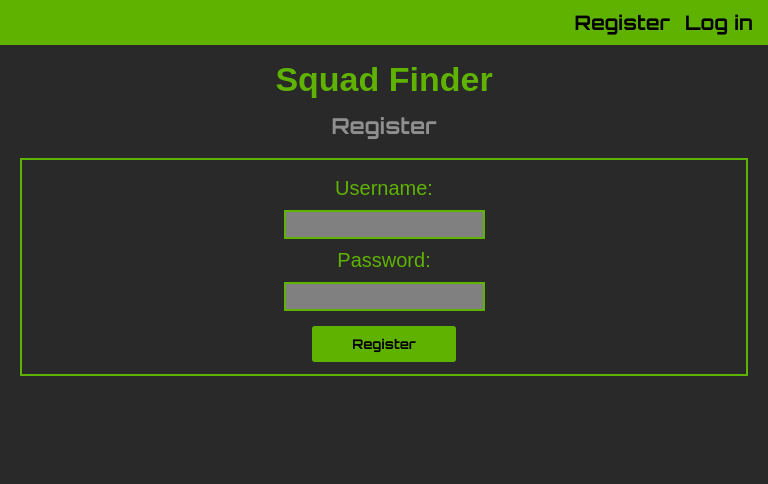
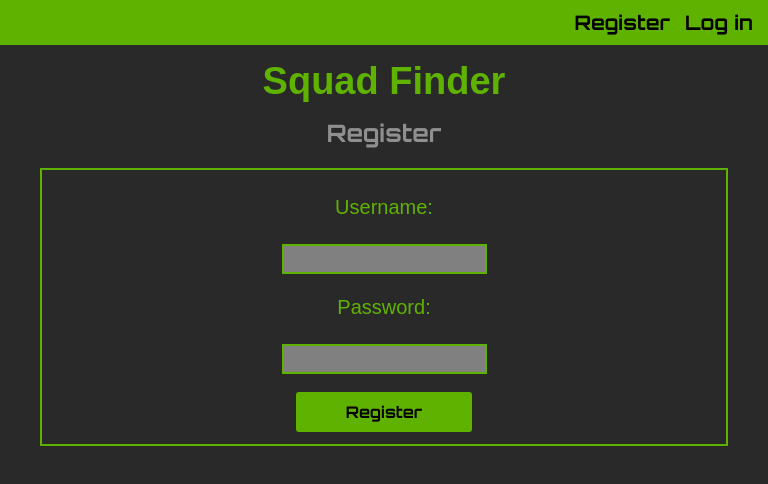
Before and after one commit to yougene42193/squad-finder, a React (Create React App) app: page /register in a window 768 px wide. Shown: the top 484 px of the page. Built offline with nearby package versions, Linux system fonts and the light colour scheme; a web font is replaced by a local one.

Commit message:
style fix

```diff
--- a/src/FavoritesList/FavoritesList.js
+++ b/src/FavoritesList/FavoritesList.js
@@ -1,7 +1,6 @@
 import React from 'react';
 import ListContext from '../context/ListContext'
 import ApiService from '../services/api-service'
-import config from '../config'
 import './FavoritesList.css';
 
 export default class FavoritesList extends React.Component {
--- a/src/LoginForm/LoginForm.css
+++ b/src/LoginForm/LoginForm.css
@@ -7,7 +7,16 @@
     background-color: rgb(95, 179, 0);
     border: rgb(95, 179, 0);
     border-radius: 3px;
-    margin-top: 15px;
+    margin-top: 25px;
     padding: 10px 40px;
     font-family: 'Orbitron', sans-serif;
+    font-size: 20px;
 }
+
+@media only screen and (max-width: 768px) {
+    .login-submit {
+        margin-top: 15px;
+        padding: 10px 50px;
+        font-size: 16px;
+    }
+}
--- a/src/PlayerList/PlayerList.css
+++ b/src/PlayerList/PlayerList.css
@@ -407,10 +407,13 @@
   user-select: none;
 }
 
-
 .-pagination {
   font-family: 'Orbitron', sans-serif;
   background-color: rgb(95, 179, 0);
+}
+
+.-pageSizeOptions {
+  display: none;
 }
 
 .-btn {
--- a/src/PlayerList/PlayerList.js
+++ b/src/PlayerList/PlayerList.js
@@ -1,9 +1,7 @@
 import React from 'react';
-//import Filters from '../Filters/Filters'
 import PlayerListContext from '../context/ListContext'
 import ApiService from '../services/api-service'
 import './PlayerList.css';
-import Select from "react-select";
 
 
 // Import React Table
@@ -47,45 +45,6 @@
 
         this.setState({ filtered: filtered });
     }
-
-    /*filterPlayers = (playerFilter) => {
-        let filteredPlayers = this.state.players
-        filteredPlayers = filteredPlayers.filter((player) => {
-            let playerName = player.platform.toLowerCase()
-        })
-    }*/
-
-    handleAdd = () => {
-
-    }
-
-    /*search = event => {
-        const { playerList = [] } = this.context
-        event.preventDefault();
-        if (event.target.value) {
-            let filtered = playerList.filter(item => {
-                return (
-                    item.id === event.target.value ||
-                    item.profile_name.toLowerCase().includes(event.target.value.toLowerCase()) ||
-                    item.platform.toLowerCase().includes(event.target.value.toLowerCase()) ||
-                    item.game.toLowerCase().includes(event.target.value.toLowerCase()) ||
-                    item.region.toLowerCase().includes(event.target.value.toLowerCase())
-                )
-            })
-            this.setState({
-                ...this.state,
-                searchString: event.target.value,
-                playerList: filtered
-            })
-        } else {
-            this.setState({
-                ...this.state,
-                playerList: this.state.orignalList,
-                searchString: '',
-                idString: ''
-            })
-        }
-    }*/
 
     renderPlayers() {
         const { playerList = [] } = this.context
@@ -181,45 +140,5 @@
                 />
             </section>
         )
-        /*
-        const { error } = this.context
-        const {
-            searchString
-        } = this.state
-        return (
-            <section className="player-list">
-                <div className="filters">
-                    <h2>Filters</h2>
-                    <input
-                        type="search"
-                        value={searchString}
-                        onChange={this.search}
-                        placeholder="Search filter"
-                    />
-                </div>
-                <div className="user-list">
-                    <h2>List</h2>
-                    <div className="list-container">
-                        <table>
-                            <thead>
-                                <tr>
-                                    <th>Username</th>
-                                    <th>Platform</th>
-                                    <th>Game</th>
-                                    <th>Region</th>
-                                    <th> </th>
-                                </tr>
-                            </thead>
-                            <tbody>
-                                {error
-                                    ? <p className="error-msg">There was an error, try again</p>
-                                    : this.renderPlayers()}
-                            </tbody>
-                        </table>
-                    </div>
-                </div>
-            </section>
-        )
-        */
     }
 }
--- a/src/ProfilePage/ProfilePage.css
+++ b/src/ProfilePage/ProfilePage.css
@@ -3,6 +3,7 @@
     padding: 5px 10px;
     border: 2px solid rgb(95, 179, 0);
     background: gray;
+    font-size: 16px;
 }
 
 input {
@@ -10,6 +11,7 @@
     background: gray;
     padding: 5px 10px;
     border: 2px solid rgb(95, 179, 0);
+    font-size: 16px;
 }
 
 label {
@@ -25,9 +27,10 @@
     background-color: rgb(95, 179, 0);
     border: rgb(95, 179, 0);
     border-radius: 3px;
-    margin-top: 15px;
+    margin-top: 25px;
     padding: 10px 40px;
     font-family: 'Orbitron', sans-serif;
+    font-size: 20px;
 }
 
 label, option {
@@ -53,7 +56,14 @@
     .profile-confirm {
         margin-top: 15px;
         padding: 10px 50px;
-        font-size: 20px;
+        font-size: 16px;
+    }
 
+    select {
+        font-size: 14px;
+    }
+
+    input {
+        font-size: 14px;
     }
 }
--- a/src/ProfilePage/ProfilePage.js
+++ b/src/ProfilePage/ProfilePage.js
@@ -1,6 +1,5 @@
 import React from 'react';
 import Popup from '../popup/popup';
-import { Link } from 'react-router-dom';
 import ApiService from '../services/api-service'
 import './ProfilePage.css';
 
--- a/src/RegistrationForm/RegistrationForm.css
+++ b/src/RegistrationForm/RegistrationForm.css
@@ -3,7 +3,16 @@
     background-color: rgb(95, 179, 0);
     border: rgb(95, 179, 0);
     border-radius: 3px;
-    margin-top: 15px;
+    margin-top: 25px;
     padding: 10px 40px;
     font-family: 'Orbitron', sans-serif;
+    font-size: 20px;
 }
+
+@media only screen and (max-width: 768px) {
+    .register-submit {
+        margin-top: 15px;
+        padding: 10px 50px;
+        font-size: 16px;
+    }
+}
--- a/src/config.js
+++ b/src/config.js
@@ -1,5 +1,5 @@
 export default {
-    //API_ENDPOINT: 'http://localhost:8000/api',
-    API_ENDPOINT: 'https://evening-bayou-56417.herokuapp.com/api',
+    API_ENDPOINT: 'http://localhost:8000/api',
+    //API_ENDPOINT: 'https://evening-bayou-56417.herokuapp.com/api',
     TOKEN_KEY: 'squad-finder-auth-token',
   }
--- a/src/index.css
+++ b/src/index.css
@@ -28,10 +28,10 @@
 
 @media only screen and (max-width: 768px) {
   h1 {
-    font-size: 34px;
+    font-size: 38px;
   }
 
   h2 {
-    font-size: 22px;
+    font-size: 24px;
   }
 }
--- a/src/landingPage/landingPage.css
+++ b/src/landingPage/landingPage.css
@@ -1,3 +1,16 @@
+.register-form {
+    margin-left: 20px;
+    margin-right: 20px;
+}
+
+.register-form {
+    line-height: 1.5;
+}
+
+.register-form p {
+    font-size: 20px;
+}
+
 p {
     font-size: 24px;
     font-family: 'Aldrich', sans-serif;
@@ -6,6 +19,21 @@
 
 h3 {
     font-family: 'Orbitron', sans-serif;
-    font-size: 34px;
+    font-size: 30px;
     color: rgb(95, 179, 0);
 }
+
+@media only screen and (min-width: 768px) {
+    h3 {
+        font-size: 34px;
+        margin-top: 50px;
+    }
+
+    .register-form {
+        line-height: 2;
+    }
+
+    .register-form p {
+        font-size: 26px;
+    }
+}
```
Also changed, not shown: src/Filters/Filters.js (deleted, +0 -56 lines).
